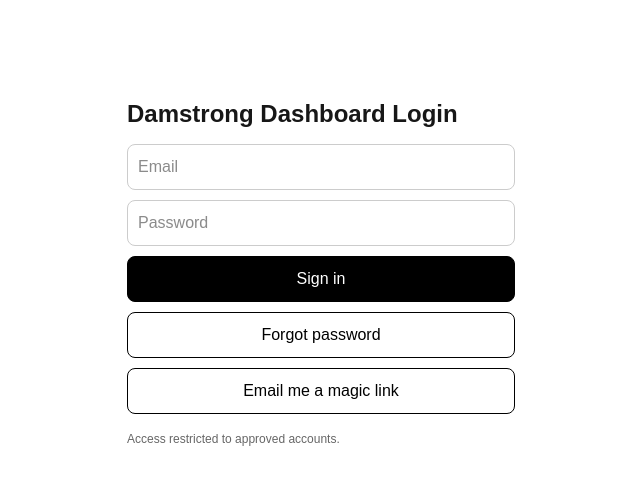
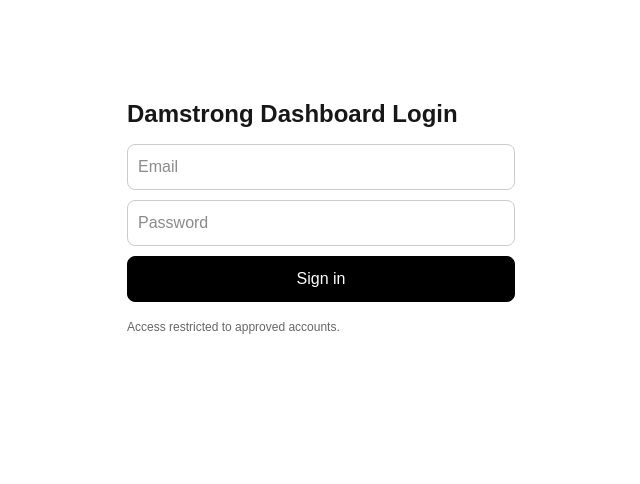
Before and after one commit to damstrong/damstrong-dashboard, a Next.js app: page /login in a window 1280 px wide. Shown: the top 484 px of the page, without its empty margins (319-959 px from the left). Built offline with nearby package versions, Linux system fonts and the light colour scheme; no server answers.

Commit message:
Exchange Supabase PKCE code on login

```diff
--- a/app/login/page.tsx
+++ b/app/login/page.tsx
@@ -14,35 +14,19 @@ function LoginInner() {
   const [busy, setBusy] = useState(false);
   const [msg, setMsg] = useState<string | null>(null);
 
-  // ✅ If we landed here from a Supabase magic link, it arrives as:
-  // /login#access_token=...&refresh_token=...&type=magiclink
-  // Consume it, set session, and redirect.
+  // ✅ NEW: handle Supabase PKCE email links: /login?code=...
   useEffect(() => {
-    async function consumeMagicLinkHash() {
-      try {
-        const hash = window.location.hash;
-        if (!hash || !hash.includes("access_token=")) return;
-
-        const p = new URLSearchParams(hash.replace(/^#/, ""));
-        const access_token = p.get("access_token");
-        const refresh_token = p.get("refresh_token");
-
-        if (!access_token || !refresh_token) return;
+    async function handleCodeExchange() {
+      const code = params.get("code");
+      if (!code) return;
 
       setBusy(true);
       setMsg(null);
 
-        const { error } = await supabase.auth.setSession({
-          access_token,
-          refresh_token,
-        });
+      const { error } = await supabase.auth.exchangeCodeForSession(code);
 
-        // Clean URL so it doesn't keep re-processing on refresh
-        window.history.replaceState(
-          {},
-          document.title,
-          window.location.pathname + window.location.search
-        );
+      // Clean URL so refresh doesn't keep trying
+      window.history.replaceState({}, document.title, window.location.pathname);
 
       setBusy(false);
 
@@ -53,14 +37,10 @@ function LoginInner() {
 
       router.replace(nextPath);
       router.refresh();
-      } catch (e: any) {
-        setBusy(false);
-        setMsg(e?.message || "Failed to consume magic link.");
-      }
     }
 
-    consumeMagicLinkHash();
-  }, [router, nextPath]);
+    handleCodeExchange();
+  }, [params, router, nextPath]);
 
   async function onLogin(e: React.FormEvent) {
     e.preventDefault();
@@ -81,57 +61,6 @@ function LoginInner() {
 
     router.push(nextPath);
     router.refresh();
-  }
-
-  async function onForgotPassword() {
-    if (!email) {
-      setMsg("Enter your email first.");
-      return;
-    }
-
-    setBusy(true);
-    setMsg(null);
-
-    const { error } = await supabase.auth.resetPasswordForEmail(email, {
-      // Keep it simple: send them back to /login with tokens in hash;
-      // this page now consumes them.
-      redirectTo: `${window.location.origin}/login`,
-    });
-
-    setBusy(false);
-
-    if (error) {
-      setMsg(error.message);
-      return;
-    }
-
-    setMsg("Password reset email sent. Check your inbox.");
-  }
-
-  async function onMagicLink() {
-    if (!email) {
-      setMsg("Enter your email first.");
-      return;
-    }
-
-    setBusy(true);
-    setMsg(null);
-
-    const { error } = await supabase.auth.signInWithOtp({
-      email,
-      options: {
-        emailRedirectTo: `${window.location.origin}/login`,
-      },
-    });
-
-    setBusy(false);
-
-    if (error) {
-      setMsg(error.message);
-      return;
-    }
-
-    setMsg("Magic link sent. Check your inbox.");
   }
 
   return (
@@ -156,7 +85,6 @@ function LoginInner() {
           autoComplete="current-password"
           style={{ padding: 10, border: "1px solid #ccc", borderRadius: 8 }}
         />
-
         <button
           disabled={busy}
           style={{
@@ -169,38 +97,6 @@ function LoginInner() {
           }}
         >
           {busy ? "Signing in..." : "Sign in"}
-        </button>
-
-        <button
-          type="button"
-          onClick={onForgotPassword}
-          disabled={busy}
-          style={{
-            padding: 10,
-            borderRadius: 8,
-            border: "1px solid #000",
-            background: "#fff",
-            color: "#000",
-            cursor: busy ? "not-allowed" : "pointer",
-          }}
-        >
-          Forgot password
-        </button>
-
-        <button
-          type="button"
-          onClick={onMagicLink}
-          disabled={busy}
-          style={{
-            padding: 10,
-            borderRadius: 8,
-            border: "1px solid #000",
-            background: "#fff",
-            color: "#000",
-            cursor: busy ? "not-allowed" : "pointer",
-          }}
-        >
-          Email me a magic link
         </button>
       </form>
 
```
Lines whose indentation alone changed are shown as unchanged.
